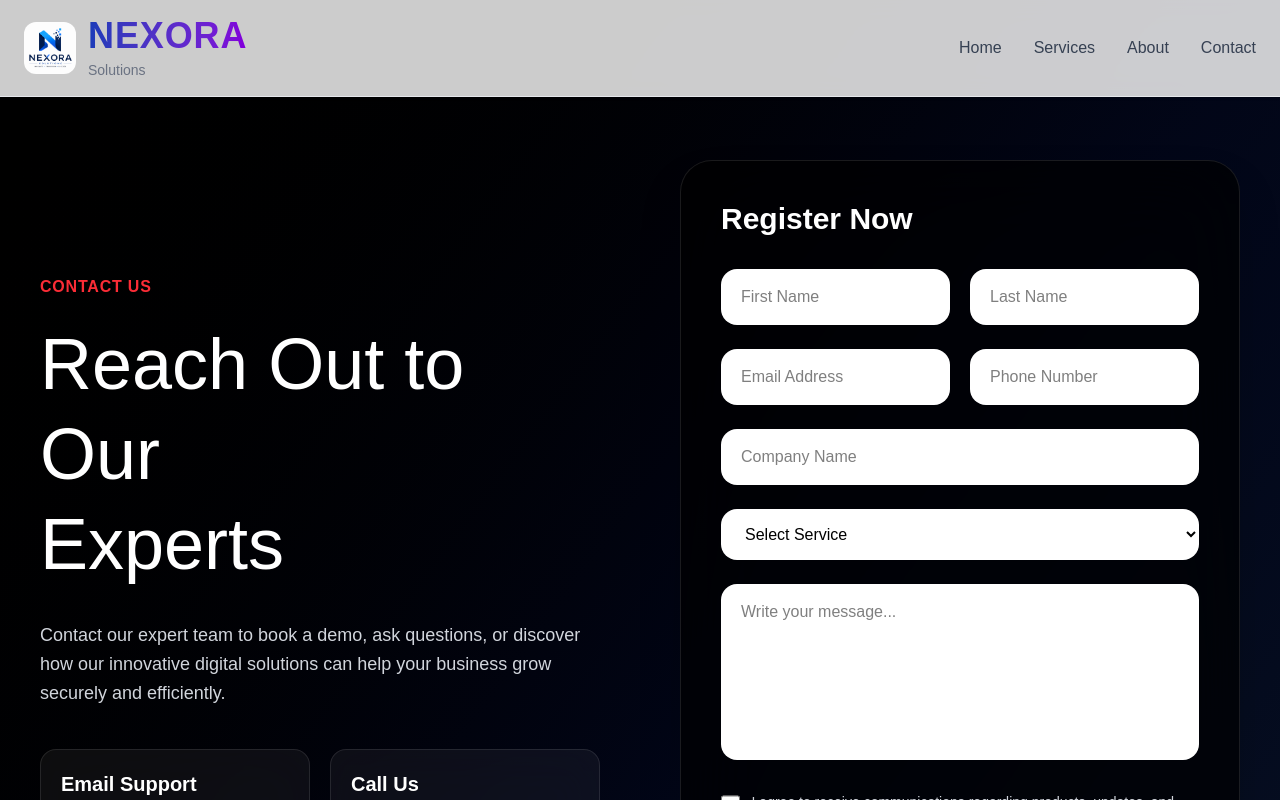
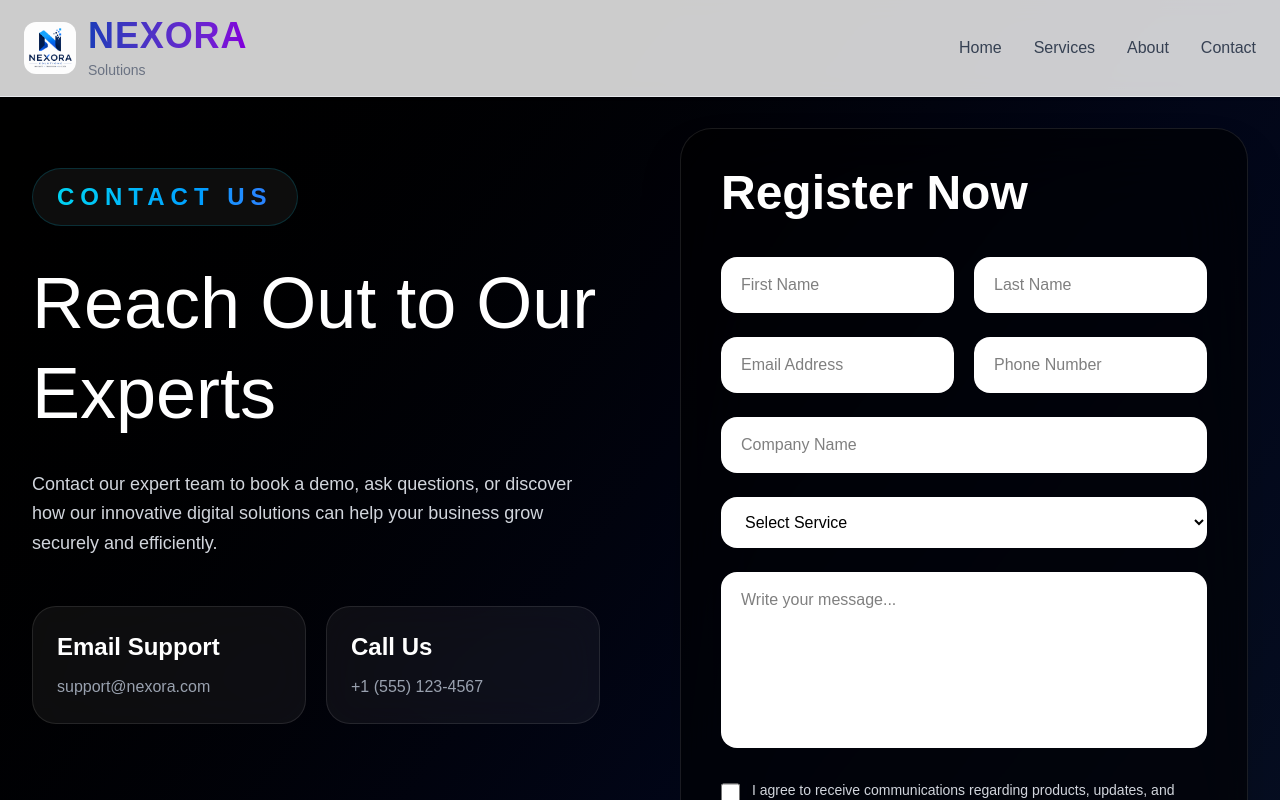
Before and after one commit to vijitibu/nexora-solutions-landing-page, a Next.js app: page /contact in a window 1280 px wide. Shown: the top 800 px of the page. Built offline with nearby package versions, Linux system fonts and the light colour scheme.

Commit message:
Updated contact page designview

```diff
--- a/src/app/contact/page.tsx
+++ b/src/app/contact/page.tsx
@@ -11,59 +11,71 @@ export default function ContactPage() {
       <Navbar />
 
       <main className="min-h-screen overflow-x-hidden bg-gradient-to-br from-black via-slate-950 to-slate-900 text-white">
-        {/* Hero Contact Section */}
-        <section className="pt-32 md:pt-40 pb-16 md:pb-24 px-4 sm:px-6 lg:px-10">
-          <div className="max-w-7xl mx-auto grid grid-cols-1 lg:grid-cols-2 gap-12 lg:gap-20 items-center">
-            {/* Left Content */}
+        {/* Hero Section */}
+        <section className="pt-28 md:pt-32 pb-20 px-4 sm:px-6 lg:px-8">
+          <div className="max-w-7xl mx-auto">
+            <div className="grid grid-cols-1 xl:grid-cols-2 gap-14 xl:gap-20 items-start">
+              {/* LEFT CONTENT */}
               <motion.div
                 initial={{ opacity: 0, x: -40 }}
                 animate={{ opacity: 1, x: 0 }}
                 transition={{ duration: 0.7 }}
+                className="pt-4 xl:pt-10"
               >
-              <p className="text-red-500 font-semibold uppercase tracking-wider mb-5">
+                {/* Badge */}
+                <div className="inline-flex items-center px-6 py-3 rounded-full bg-white/5 border border-cyan-500/20 backdrop-blur-xl mb-8">
+                  <span className="text-xl sm:text-2xl font-bold tracking-[0.25em] uppercase bg-gradient-to-r from-cyan-400 to-blue-500 bg-clip-text text-transparent">
                     Contact Us
-              </p>
+                  </span>
+                </div>
 
-              <h1 className="text-4xl sm:text-5xl md:text-6xl lg:text-7xl font-light leading-tight mb-8">
+                {/* Heading */}
+                <h1 className="text-5xl sm:text-6xl lg:text-7xl font-light leading-tight mb-8">
                   Reach Out to Our
                   <br />
                   Experts
                 </h1>
 
-              <p className="text-gray-300 text-base md:text-lg leading-relaxed max-w-xl">
+                {/* Description */}
+                <p className="text-gray-300 text-lg leading-relaxed max-w-2xl">
                   Contact our expert team to book a demo, ask questions, or
                   discover how our innovative digital solutions can help your
                   business grow securely and efficiently.
                 </p>
 
                 {/* Info Cards */}
-              <div className="mt-10 grid grid-cols-1 sm:grid-cols-2 gap-5">
-                <div className="bg-white/5 border border-white/10 rounded-2xl p-5 backdrop-blur-xl">
-                  <h3 className="text-xl font-semibold mb-2">Email Support</h3>
+                <div className="mt-12 grid grid-cols-1 sm:grid-cols-2 gap-5">
+                  <div className="bg-white/5 border border-white/10 rounded-3xl p-6 backdrop-blur-xl">
+                    <h3 className="text-2xl font-semibold mb-3">
+                      Email Support
+                    </h3>
 
-                  <p className="text-gray-400 text-sm">support@nexora.com</p>
+                    <p className="text-gray-400">support@nexora.com</p>
                   </div>
 
-                <div className="bg-white/5 border border-white/10 rounded-2xl p-5 backdrop-blur-xl">
-                  <h3 className="text-xl font-semibold mb-2">Call Us</h3>
+                  <div className="bg-white/5 border border-white/10 rounded-3xl p-6 backdrop-blur-xl">
+                    <h3 className="text-2xl font-semibold mb-3">Call Us</h3>
 
-                  <p className="text-gray-400 text-sm">+1 (555) 123-4567</p>
+                    <p className="text-gray-400">+1 (555) 123-4567</p>
                   </div>
                 </div>
               </motion.div>
 
-            {/* Right Form */}
+              {/* RIGHT FORM */}
               <motion.div
                 initial={{ opacity: 0, x: 40 }}
                 animate={{ opacity: 1, x: 0 }}
                 transition={{ duration: 0.7 }}
-              className="bg-black/70 backdrop-blur-2xl border border-white/10 rounded-[2rem] p-6 md:p-10 shadow-2xl"
+                className="w-full bg-black/60 backdrop-blur-2xl border border-white/10 rounded-[2rem] p-6 sm:p-8 lg:p-10 shadow-2xl"
               >
-              <h2 className="text-3xl font-bold mb-8">Register Now</h2>
+                {/* Form Heading */}
+                <h2 className="text-4xl md:text-5xl font-bold mb-10">
+                  Register Now
+                </h2>
 
                 <form className="space-y-6">
-                {/* Row 1 */}
-                <div className="grid grid-cols-1 md:grid-cols-2 gap-5">
+                  {/* Name Row */}
+                  <div className="grid grid-cols-1 sm:grid-cols-2 gap-5">
                     <input
                       type="text"
                       placeholder="First Name"
@@ -77,8 +89,8 @@ export default function ContactPage() {
                     />
                   </div>
 
-                {/* Row 2 */}
-                <div className="grid grid-cols-1 md:grid-cols-2 gap-5">
+                  {/* Contact Row */}
+                  <div className="grid grid-cols-1 sm:grid-cols-2 gap-5">
                     <input
                       type="email"
                       placeholder="Email Address"
@@ -126,7 +138,7 @@ export default function ContactPage() {
                     </p>
                   </div>
 
-                {/* Button */}
+                  {/* Submit */}
                   <button
                     type="submit"
                     className="w-full py-4 rounded-2xl bg-gradient-to-r from-cyan-500 to-blue-600 text-lg font-semibold hover:scale-[1.02] transition duration-300 shadow-xl"
@@ -136,11 +148,13 @@ export default function ContactPage() {
                 </form>
               </motion.div>
             </div>
+          </div>
         </section>
 
-        {/* Extra Contact Info */}
-        <section className="pb-20 px-4 sm:px-6 lg:px-10">
+        {/* Extra Info */}
+        <section className="pb-20 px-4 sm:px-6 lg:px-8">
           <div className="max-w-7xl mx-auto grid grid-cols-1 md:grid-cols-3 gap-6">
+            {/* Office */}
             <div className="bg-white/5 border border-white/10 rounded-3xl p-8 backdrop-blur-xl">
               <h3 className="text-2xl font-semibold mb-4">Office</h3>
 
@@ -151,6 +165,7 @@ export default function ContactPage() {
               </p>
             </div>
 
+            {/* Business Hours */}
             <div className="bg-white/5 border border-white/10 rounded-3xl p-8 backdrop-blur-xl">
               <h3 className="text-2xl font-semibold mb-4">Business Hours</h3>
 
@@ -161,6 +176,7 @@ export default function ContactPage() {
               </p>
             </div>
 
+            {/* Support */}
             <div className="bg-white/5 border border-white/10 rounded-3xl p-8 backdrop-blur-xl">
               <h3 className="text-2xl font-semibold mb-4">Support</h3>
 
```
Lines whose indentation alone changed are shown as unchanged.
